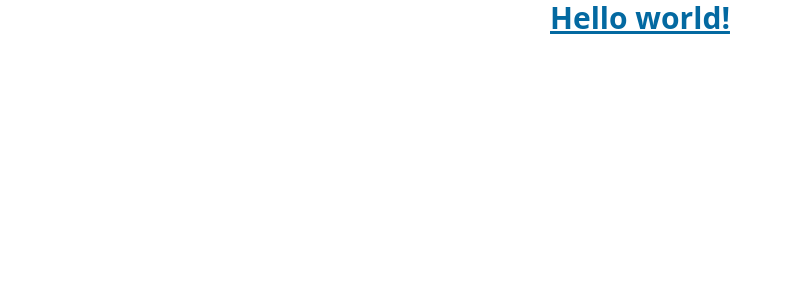
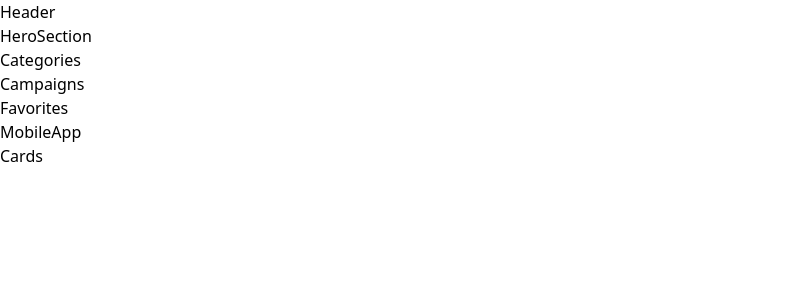
Before and after one commit to ismailcandanX/getir, a React (Create React App) app in the folder getir/: page / in a window 1280 px wide. Shown: the top 300 px of the page, without its empty margins (0-792 px from the left). Built offline with nearby package versions, Linux system fonts and the light colour scheme.

Commit message:
Home component added.

```diff
--- a/getir/src/App.js
+++ b/getir/src/App.js
@@ -1,8 +1,21 @@
-function App() {
-  return (
-    <h1 className="text-sky-700 text-center text-3xl font-bold underline">
-      Hello world!
-    </h1>
+import Header from './components/Header';
+import HeroSection from './components/HeroSection';
+import Categories from './components/Categories';
+import Campaigns from './components/Campaigns';
+import Favorites from './components/Favorites';
+import MobileApp from './components/MobileApp';
+import Cards from './components/Cards';
+
+function App() {  return (
+    <div>
+      <Header />
+      <HeroSection />
+      <Categories />
+      <Campaigns />
+      <Favorites />
+      <MobileApp />
+      <Cards />
+    </div>
   );
 }
 
--- /dev/null
+++ b/getir/src/components/Campaigns.jsx
@@ -0,0 +1,7 @@
+import React from 'react'
+
+export default function Campaigns() {
+  return (
+    <div>Campaigns</div>
+  )
+}
--- /dev/null
+++ b/getir/src/components/Cards.jsx
@@ -0,0 +1,7 @@
+import React from 'react'
+
+export default function Cards() {
+  return (
+    <div>Cards</div>
+  )
+}
--- /dev/null
+++ b/getir/src/components/Categories.jsx
@@ -0,0 +1,7 @@
+import React from 'react'
+
+export default function Categories() {
+  return (
+    <div>Categories</div>
+  )
+}
--- /dev/null
+++ b/getir/src/components/Favorites.jsx
@@ -0,0 +1,7 @@
+import React from 'react'
+
+export default function Favorites() {
+  return (
+    <div>Favorites</div>
+  )
+}
--- /dev/null
+++ b/getir/src/components/Footer.jsx
@@ -0,0 +1,7 @@
+import React from 'react'
+
+export default function Footer() {
+  return (
+    <div>Footer</div>
+  )
+}
--- /dev/null
+++ b/getir/src/components/Header.jsx
@@ -0,0 +1,7 @@
+import React from 'react'
+
+export default function Header() {
+  return (
+    <div>Header</div>
+  )
+}
--- /dev/null
+++ b/getir/src/components/HeroSection.jsx
@@ -0,0 +1,7 @@
+import React from 'react'
+
+export default function HeroSection() {
+  return (
+    <div>HeroSection</div>
+  )
+}
--- /dev/null
+++ b/getir/src/components/MobileApp.jsx
@@ -0,0 +1,7 @@
+import React from 'react'
+
+export default function MobileApp() {
+  return (
+    <div>MobileApp</div>
+  )
+}
```
